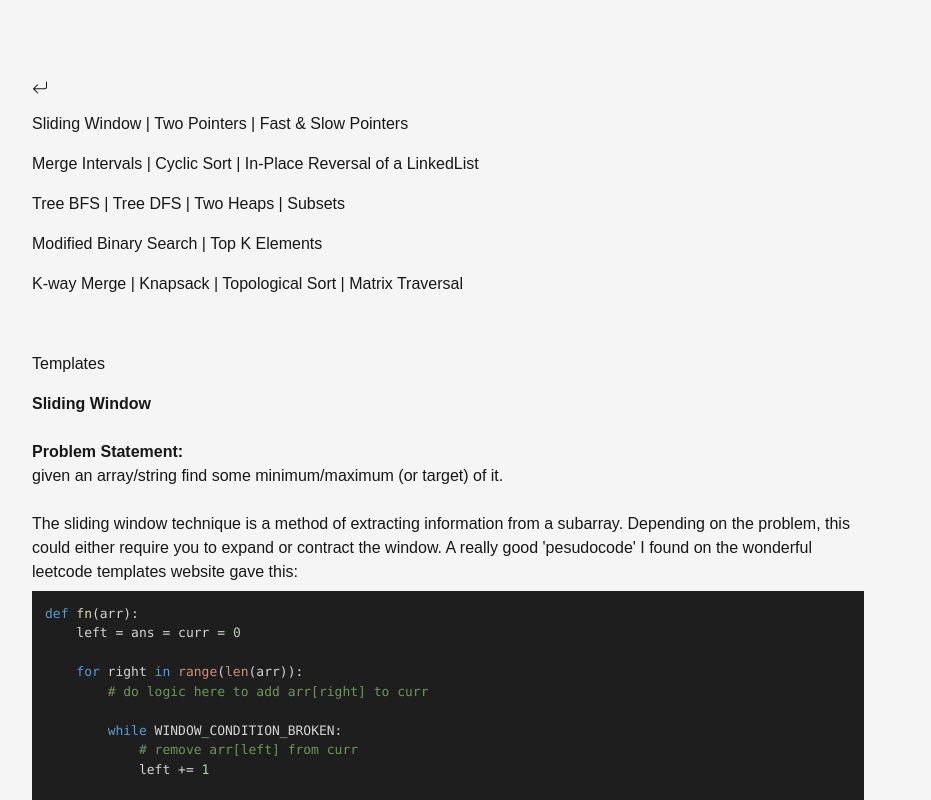
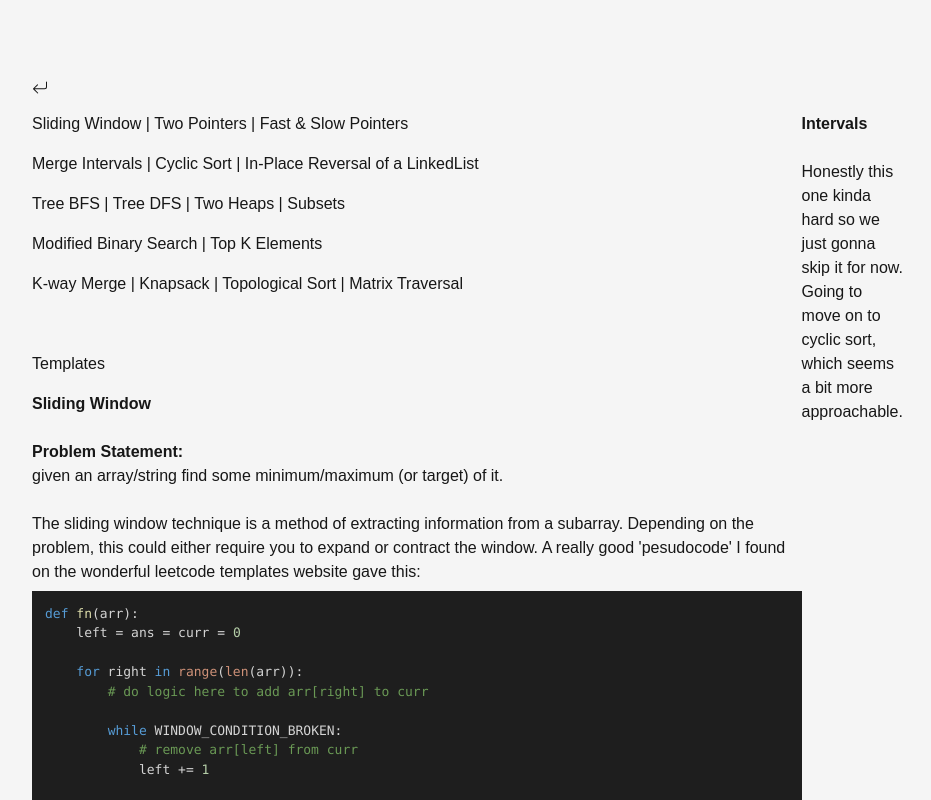
Before and after one commit to HoqueUM/portfolio-2, a Next.js app: page /dsa-notes in a window 1280 px wide. Shown: the top 800 px of the page, without its empty margins (192-1123 px from the left). Built offline with nearby package versions, Linux system fonts and the light colour scheme.

Commit message:
add merge intervals

```diff
--- a/app/dsa-notes/page.tsx
+++ b/app/dsa-notes/page.tsx
@@ -131,6 +131,12 @@ def fn(head):
             </ul>
             </div>
         </div>
+        <div>
+        <h1 className="font-bold">Intervals</h1>
+        <br />
+        Honestly this one kinda hard so we just gonna skip it for now.
+        Going to move on to cyclic sort, which seems a bit more approachable.
+        </div>
         </div>
       </main>
     </div>
```
